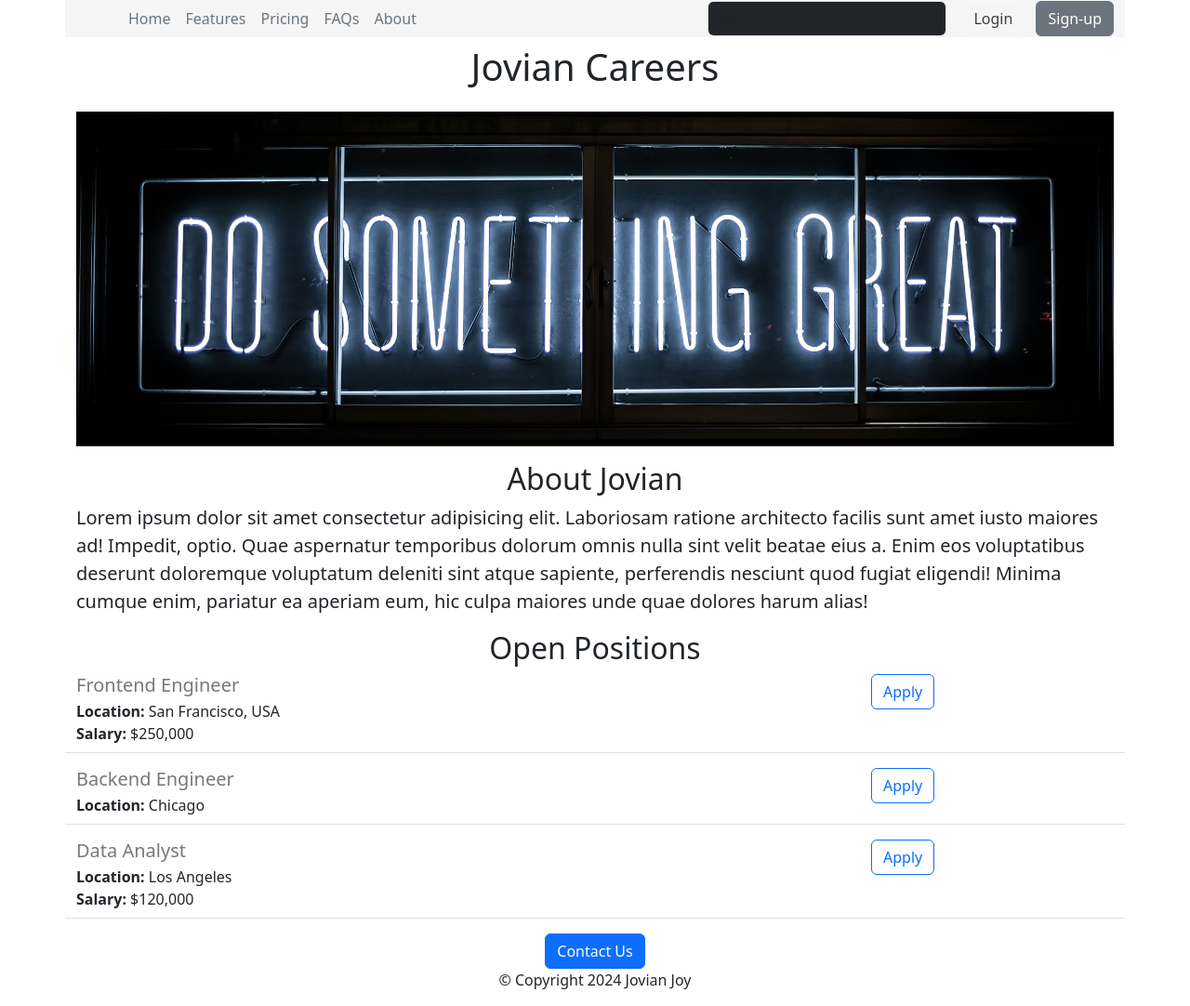
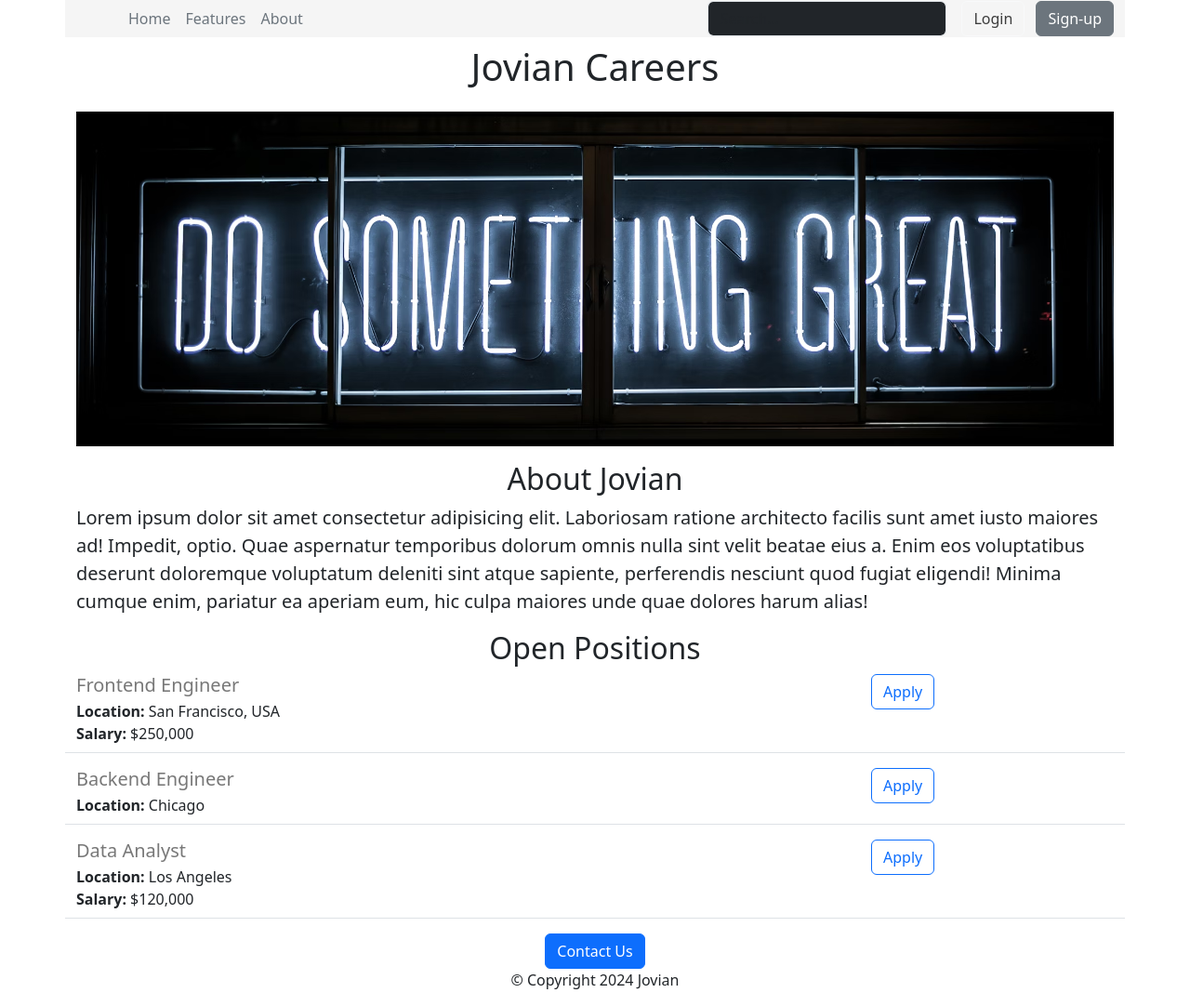
Before and after one commit to ahlegreeyah/jovian-careers-website, a Flask app: page / in a window 1280 px wide. Shown: the whole page at 93% size. Run offline with Flask 3, Linux system fonts and the light colour scheme.

Commit message:
edited header

```diff
--- a/templates/home.html
+++ b/templates/home.html
@@ -36,7 +36,7 @@
         <div class="text-center">
             <button class="btn btn-primary">Contact Us</button>
             <p>
-                &copy; Copyright 2024 Jovian Joy
+                &copy; Copyright 2024 Jovian
             </p>
         </div>
     </div>
--- a/templates/nav.html
+++ b/templates/nav.html
@@ -1,5 +1,5 @@
  <div class="container" style="background-color: whitesmoke;">
-        <div class="d-flex flex-wrap align-items-center justify-content-center justify-content-lg-start">
+    <div class="d-flex flex-wrap align-items-center justify-content-center justify-content-lg-start">
         <a href="/" class="d-flex align-items-center mb-2 mb-lg-0 text-white text-decoration-none">
             <svg class="bi me-2" width="40" height="32" role="img" aria-label="Bootstrap"><use xlink:href="#bootstrap"/></svg>
         </a>
@@ -7,8 +7,6 @@
         <ul class="nav col-12 col-lg-auto me-lg-auto mb-2 justify-content-center mb-md-0">
             <li><a href="#" class="nav-link px-2 text-secondary">Home</a></li>
             <li><a href="#" class="nav-link px-2 text-secondary">Features</a></li>
-            <li><a href="#" class="nav-link px-2 text-secondary">Pricing</a></li>
-            <li><a href="#" class="nav-link px-2 text-secondary">FAQs</a></li>
             <li><a href="#" class="nav-link px-2 text-secondary">About</a></li>
         </ul>
 
@@ -20,5 +18,5 @@
             <button type="button" class="btn btn-outline-light me-2" style="color: #3d3d3d;">Login</button>
             <button type="button" class="btn btn-secondary">Sign-up</button>
         </div>
-        </div>
     </div>
+</div>
```
